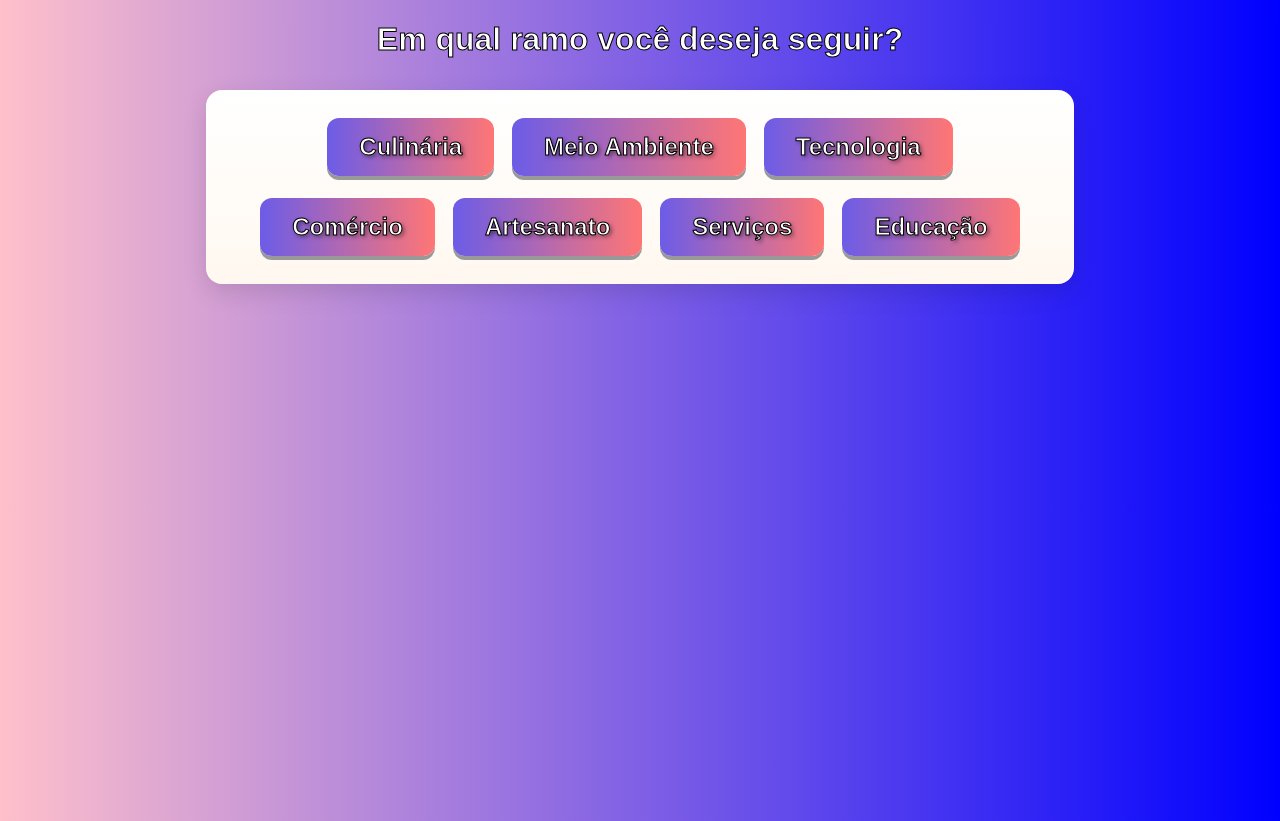
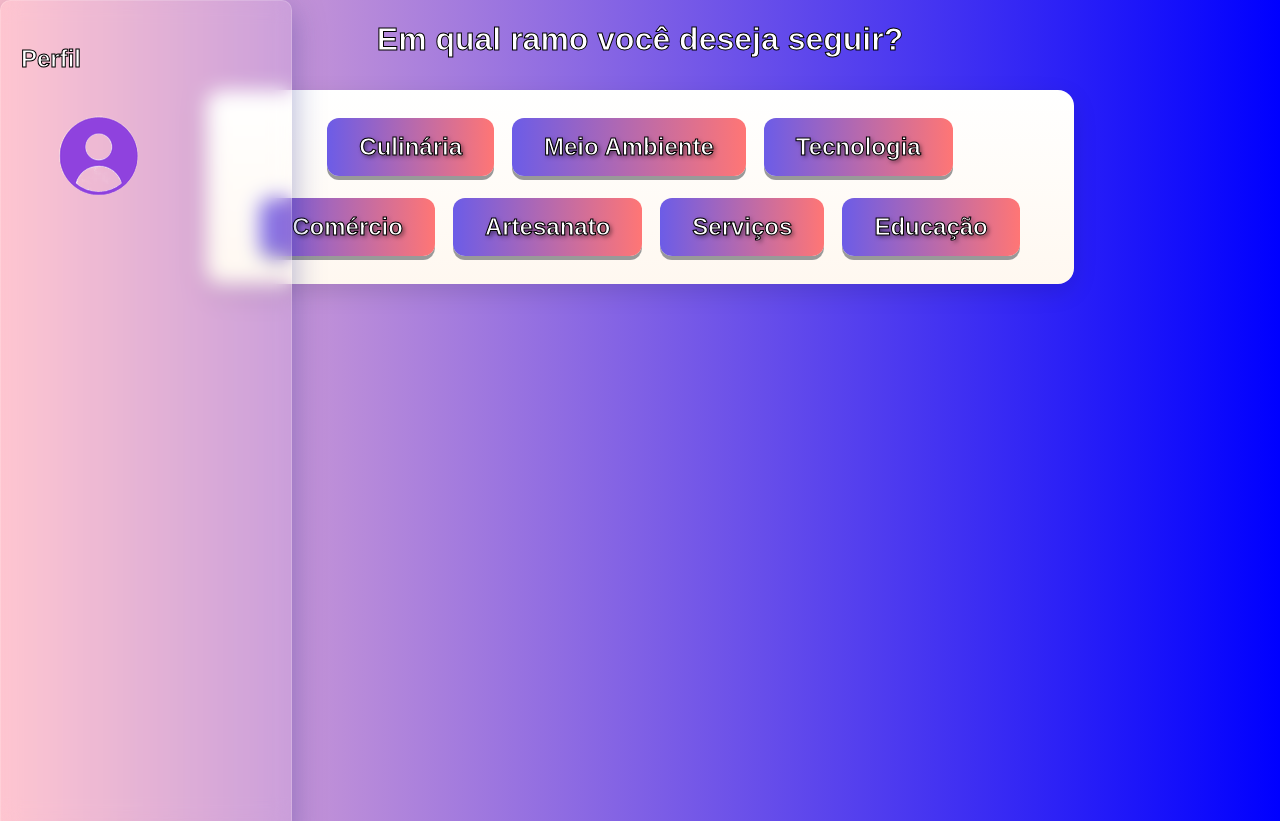
Before and after one commit to Everton-pixel/startsimple_main, a plain HTML site: page tela-pos-login.html in a window 1280 px wide. Drawn offline with Linux system fonts and the light colour scheme.

Commit message:
mensagem do commit

```diff
--- a/tela-pos-login.html
+++ b/tela-pos-login.html
@@ -64,11 +64,36 @@
             text-decoration: #999;
             -webkit-text-stroke: 1px black; /* 2 pixels de largura, cor preta */
         }
+        #sidebar {
+            width: 250px;
+            height: 100vh;
+            background: rgba(255, 255, 255, 0.1);
+            backdrop-filter: blur(10px);
+            box-shadow: 0 8px 32px 0 rgba(31, 38, 135, 0.37);
+            border-radius: 10px;
+            border: 1px solid rgba(255, 255, 255, 0.18);
+            position: fixed;
+            top: 0;
+            left: 0;
+            padding: 20px;
+        }
+        #perfil {
+            color: white;
+            text-shadow: black; font-family: Arial, Helvetica, sans-serif;
+            font-weight: bold; font-style: normal;
+            text-decoration: #999;
+            font-size: 24px;
+            -webkit-text-stroke: 1px black; /* 2 pixels de largura, cor preta */
+        }
     </style>
 </head>
 <body>
     <div>
         <h1>Em qual ramo você deseja seguir?</h1>
+    </div>
+    <div id="sidebar" class="sidebar">
+        <p id="perfil">Perfil</p>
+        <img src="erasebg-transformed.png" alt="">
     </div>
     <div class="card">
         <button id ="ideias_investimento" class=" d-flex justify-content-center align-items-center">
```
Also changed, not shown: erasebg-transformed.png (added), oirie.html (line endings or trailing spaces).
